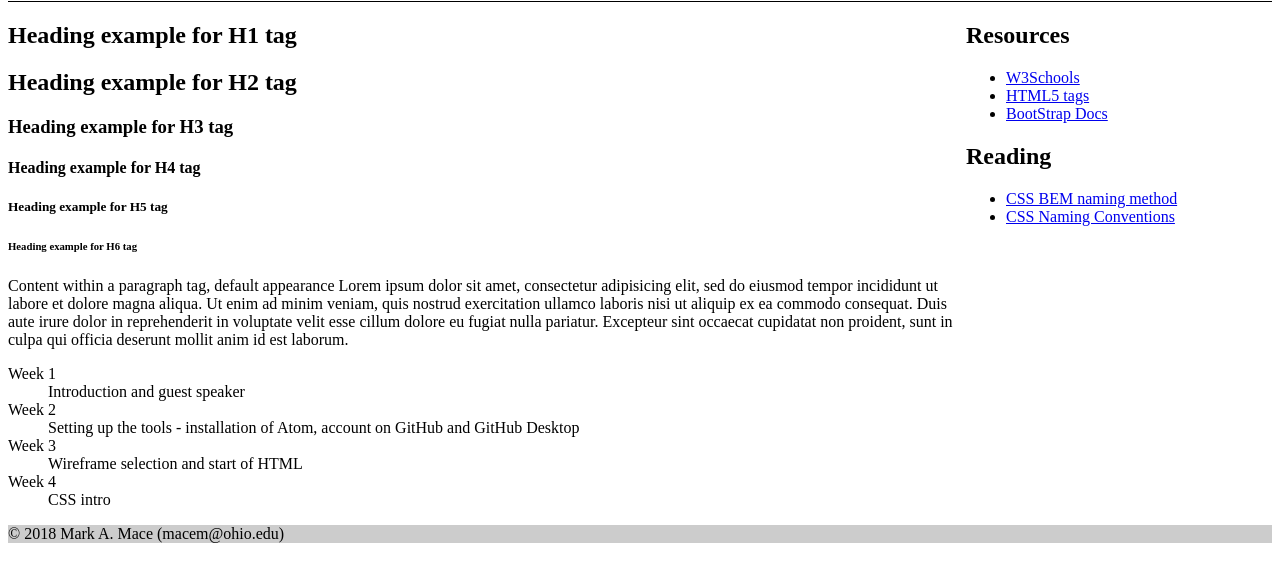
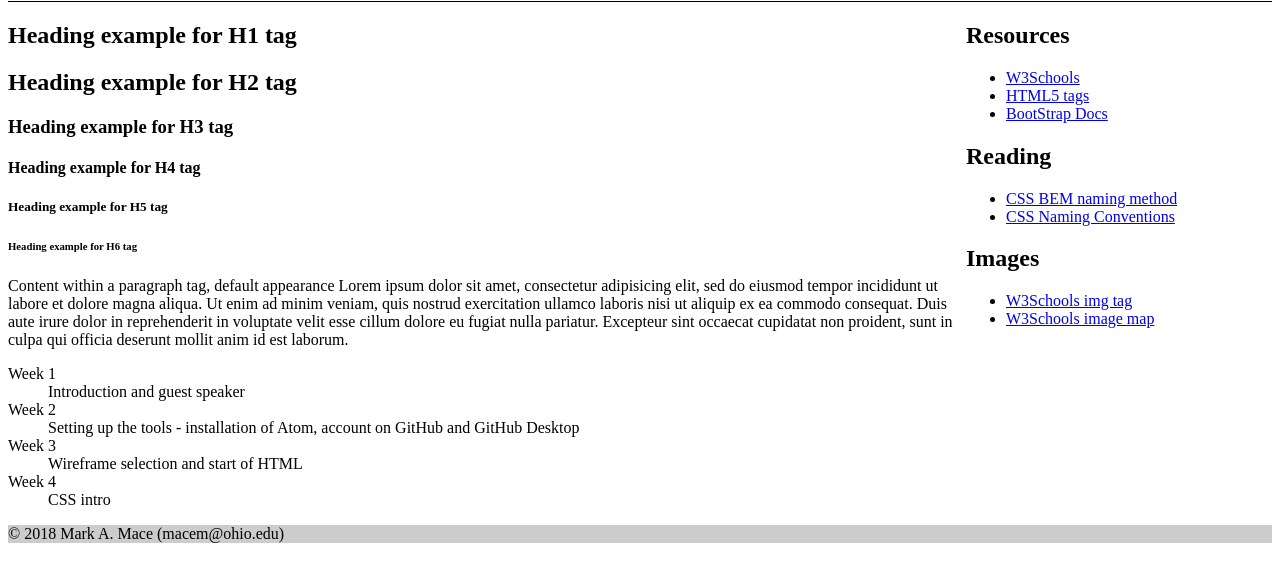
Before and after one commit to vico2162/vico2162.github.io, a plain HTML site: page index.html in a window 1280 px wide. Shown: the part 79-660 px from the top of the page. Drawn offline with Linux system fonts and the light colour scheme.

Commit message:
added bonus question and image ref
added bonus question to quiz and reference link for images.

```diff
--- a/index.html
+++ b/index.html
@@ -44,6 +44,11 @@
         <li><a href="http://getbem.com/naming/">CSS BEM naming method</a></li>
         <li><a href="https://medium.freecodecamp.org/css-naming-conventions-that-will-save-you-hours-of-debugging-35cea737d849">CSS Naming Conventions</a></li>
       </ul>
+      <h2>Images</h2>
+      <ul>
+        <li><a href="https://www.w3schools.com/tags/tag_img.asp">W3Schools img tag</a></li>
+        <li><a href="https://www.w3schools.com/tags/tag_map.asp">W3Schools image map</a></li>
+      </ul>
     </aside>
   </div><!-- MainContent -->
   <footer>
```
Also changed, not shown: practical.html (+5 -0 lines), 1 other file.
